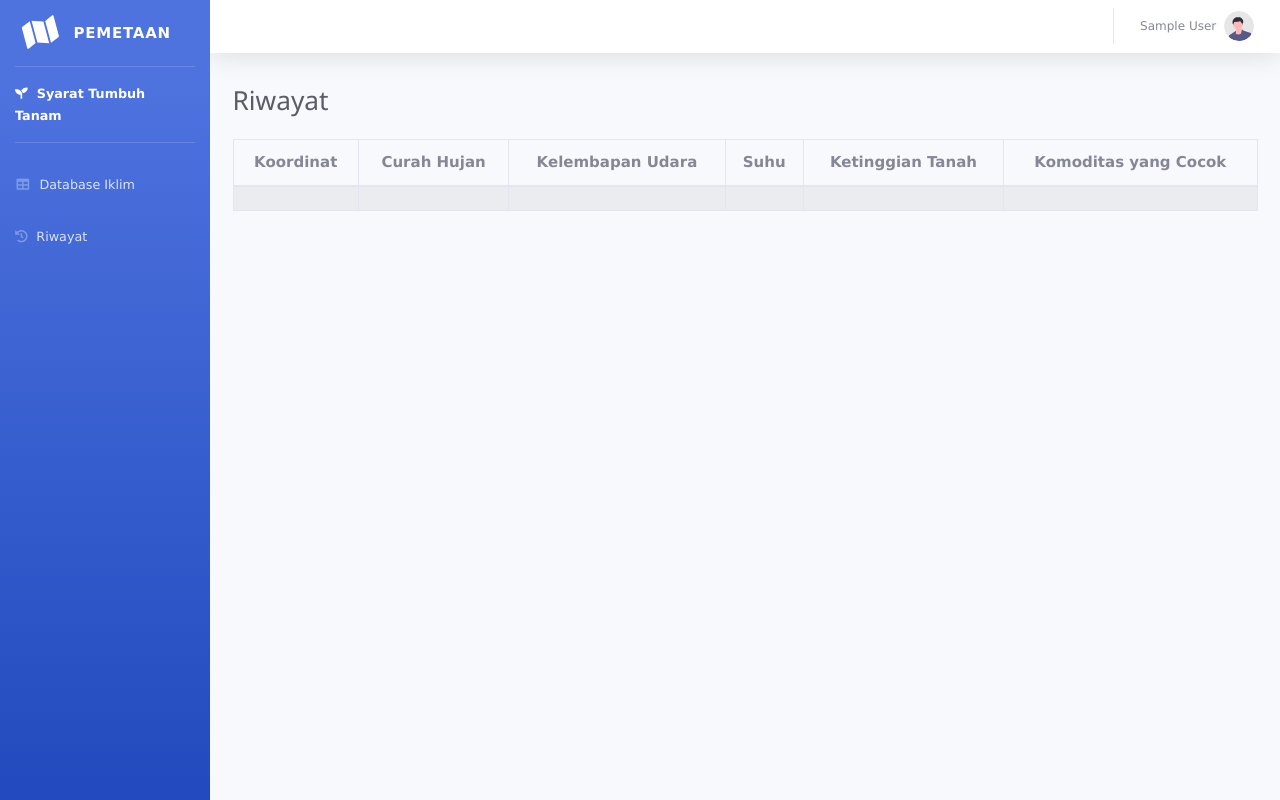
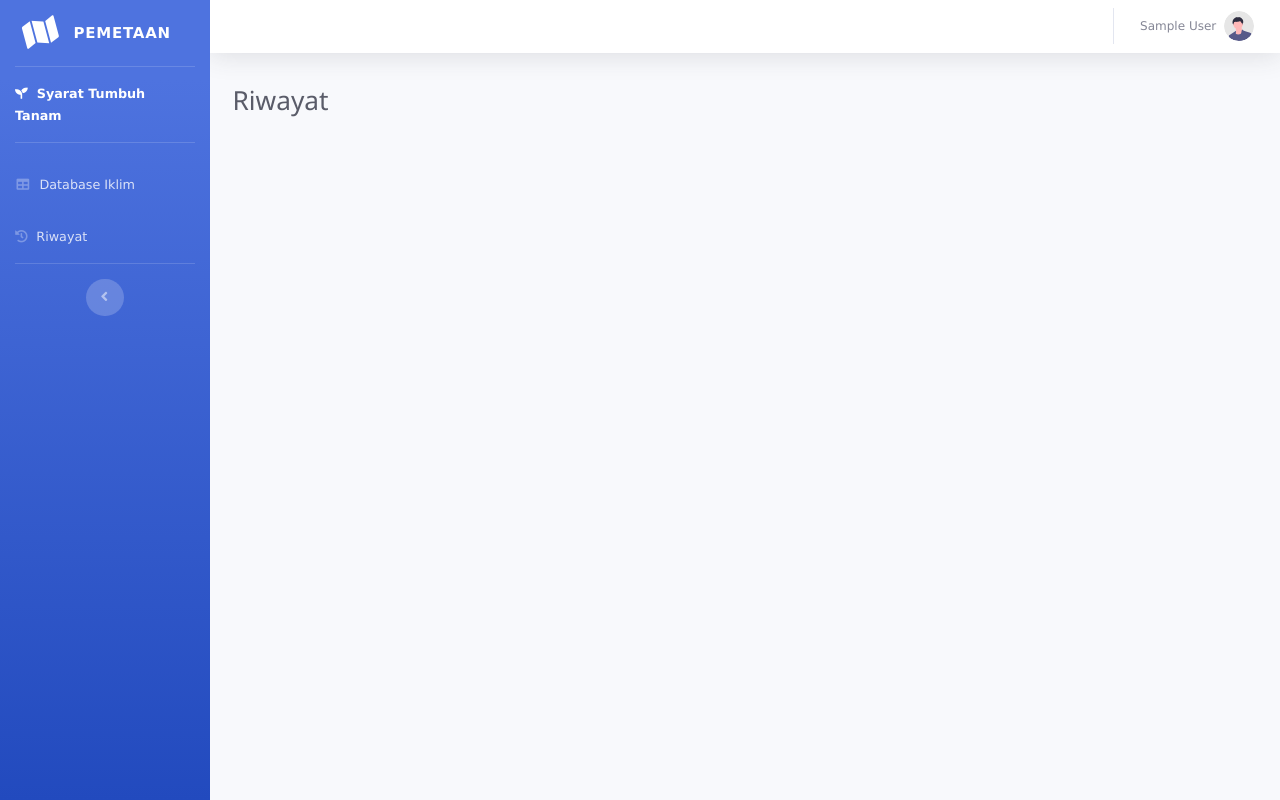
Before and after one commit to BlacklistX20/pemetaan, a CodeIgniter app: page /pemetaan/Admin/riwayat in a window 1280 px wide. Run offline with CodeIgniter, Linux system fonts and the light colour scheme; the visitor is signed in with stand-in values (Sample User, id 1); lists and menus that the app fills with data are empty.

Commit message:
ubah tombol

```diff
--- a/application/views/admin_riwayat.php
+++ b/application/views/admin_riwayat.php
@@ -54,22 +54,12 @@
                     <table class="table table-bordered text-center table-striped">
                         <thead>
                             <tr>
-                                <th>Koordinat</th>
-                                <th>Curah Hujan</th>
-                                <th>Kelembapan Udara</th>
-                                <th>Suhu</th>
-                                <th>Ketinggian Tanah</th>
-                                <th>Komoditas yang Cocok</th>
+
                             </tr>
                         </thead>
                         <tbody>
                             <tr>
-                                <td></td>
-                                <td></td>
-                                <td></td>
-                                <td></td>
-                                <td></td>
-                                <td></td>
+
                             </tr>
                         </tbody>
                     </table>
--- a/application/views/include/sidebar.php
+++ b/application/views/include/sidebar.php
@@ -36,5 +36,13 @@
                 <span>Riwayat</span></a>
         </li>
 
+    <!-- Divider -->
+    <hr class="sidebar-divider d-none d-md-block">
+
+    <!-- Sidebar Toggler (Sidebar) -->
+    <div class="text-center d-none d-md-inline">
+        <button class="rounded-circle border-0" id="sidebarToggle"></button>
+    </div>
+
 </ul>
 <!-- End of Sidebar -->
```
Also changed, not shown: application/views/admin.php (+6 -1 lines).
